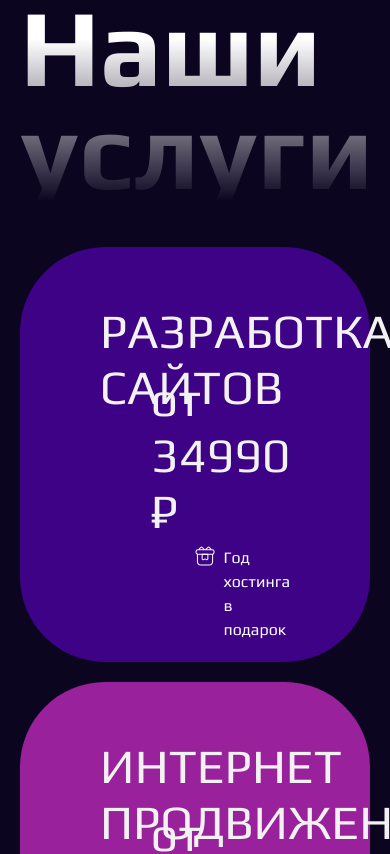
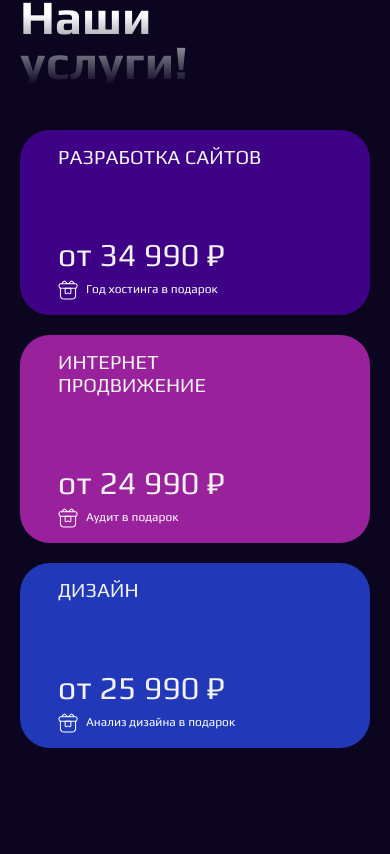
Before and after one commit to JulieBenchuk/web-studio, a Next.js app: page / in a window 390 px wide. Shown: the part 960-1814 px from the top of the page. Built offline with nearby package versions, Linux system fonts and the light colour scheme.

Commit message:
feat: added mobile & tablet version to Services

```diff
--- a/src/components/services/Services.tsx
+++ b/src/components/services/Services.tsx
@@ -13,7 +13,7 @@ const Services = () => {
     return (
         <>
             <Wrapper className={style.wrapper}>
-                <SmallTitle>Наши услуги!</SmallTitle>
+                <SmallTitle className={style.smallTitle}>Наши услуги!</SmallTitle>
                 <div className={style.items}>
                     <div className={style.itemsBg}></div>
                     <div className={style.itemsMenu}>
@@ -30,7 +30,7 @@ const Services = () => {
                             </div>
                             <div className={style.item_blockRight}>
                                 <FullButton className={style.fillBtn}>Подробнее</FullButton>
-                                <h5 className={style.cost}>от 34990 &#8381;</h5>
+                                <h5 className={style.cost}>от 34 990 &#8381;</h5>
                                 <div className={style.giftBox}>
                                     <Image alt={'gift'} src={gift} width={`${20}`} height={`${20}`}/>
                                     <p className={style.gift}>Год хостинга в подарок</p>
@@ -48,7 +48,7 @@ const Services = () => {
                             </div>
                             <div className={style.item_blockRight}>
                                 <FullButton className={style.fillBtn}>Подробнее</FullButton>
-                                <h5 className={style.cost}>от 24990 &#8381;</h5>
+                                <h5 className={style.cost}>от 24 990 &#8381;</h5>
                                 <div className={style.giftBox}>
                                     <Image alt={'gift'} src={gift} width={`${20}`} height={`${20}`}/>
                                     <p className={style.gift}>Аудит в подарок</p>
@@ -65,7 +65,7 @@ const Services = () => {
                             </div>
                             <div className={style.item_blockRight}>
                                 <FullButton className={style.fillBtn}>Подробнее</FullButton>
-                                <h5 className={style.cost}>от 25990 &#8381;</h5>
+                                <h5 className={style.cost}>от 25 990 &#8381;</h5>
                                 <div className={style.giftBox}>
                                     <Image alt={'gift'} src={gift} width={`${20}`} height={`${20}`}/>
                                     <p className={style.gift}>Анализ дизайна в подарок</p>
--- a/src/styles/components/services.module.scss
+++ b/src/styles/components/services.module.scss
@@ -2,13 +2,22 @@
 @import '../mixins';
 
 .wrapper {
-  padding: 48px 124px 0 143px;
+  padding: 48px 124px 60px 143px;
   @media(max-width: 1024px) {
-    padding: 60px 172px 0 168px;
-
+    padding: 60px 172px 60px 168px;
   }
   @media(max-width: 767px) {
-    padding: 60px 20px 0 20px;
+    padding: 60px 20px 60px 20px;
+  }
+
+  .smallTitle {
+    width: 439px;
+    @media(max-width: 767px) {
+      max-width: 367px;
+    }
+    @media(max-width: 767px) {
+      max-width: 180px;
+    }
   }
 
   .items {
@@ -22,7 +31,7 @@
       background: rgba(43, 40, 68, 0.6);
       border-radius: 50px;
       width: 83.5%;
-      height: 980px;
+      height: 103%;
       @media(max-width: 767px) {
         display: none;
       }
@@ -40,14 +49,31 @@
         justify-content: space-between;
         border-radius: 85px;
         padding: 56px 80px 20px;
+        @media(max-width: 1024px) {
+          flex-direction: column;
+          padding: 15px 81px 15px 38px;
+          border-radius: 30px;
+
+
+        }
 
         .item_blockLeft {
           width: 50%;
+          @media(max-width: 1024px) {
+            width: 100%;
+
+          }
 
           .item_title {
             @include Text-FS-FW-LH(48px, 400, 56px);
             text-transform: uppercase;
             color: #F2F2F2;
+            @media(max-width: 1024px) {
+              @include Text-FS-FW-LH(32px, 400, 37px);
+            }
+            @media(max-width: 767px) {
+              @include Text-FS-FW-LH(20px, 400, 23px);
+            }
           }
 
           .buttons {
@@ -63,11 +89,17 @@
 
         .item_blockRight {
           margin-top: 68px;
-          width: 35%;
+          width: 45%;
           display: flex;
           flex-direction: column;
           align-items: flex-end;
           row-gap: 7px;
+          @media(max-width: 1024px) {
+            width: 100%;
+            align-items: start;
+
+          }
+
 
           .fillBtn {
             width: 177px;
@@ -79,6 +111,9 @@
           .cost {
             @include Text-FS-FW-LH(48px, 400, 56px);
             color: #F2F2F2;
+            @media(max-width: 767px) {
+              @include Text-FS-FW-LH(32px, 400, 37px);
+            }
           }
 
           .giftBox {
@@ -89,6 +124,9 @@
             .gift {
               @include Text-FS-FW-LH(16px, 400, 150%);
               color: #FFFFFF;
+              @media(max-width: 767px) {
+                @include Text-FS-FW-LH(12px, 400, 150%);
+              }
             }
           }
 
--- a/src/styles/components/titles/titles.module.scss
+++ b/src/styles/components/titles/titles.module.scss
@@ -17,4 +17,10 @@
   -webkit-background-clip: text;
   -webkit-text-fill-color: transparent;
   max-width: 493px;
+  @media (max-width: 1024px) {
+    @include Text-FS-FW-LH(64px, 700, 94.7%)
+  }
+  @media (max-width: 767px) {
+    @include Text-FS-FW-LH(48px, 700, 94.7%)
+  }
 }
```
